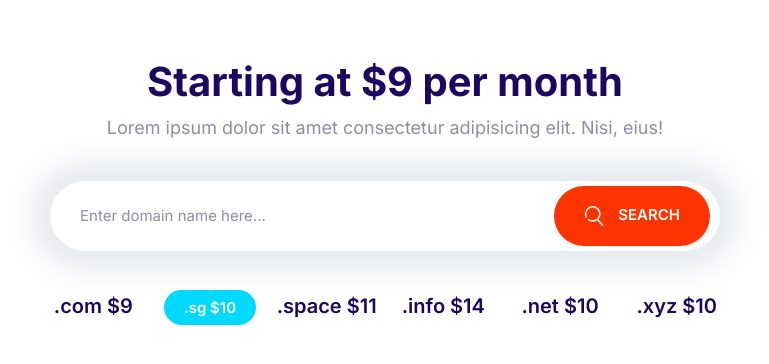
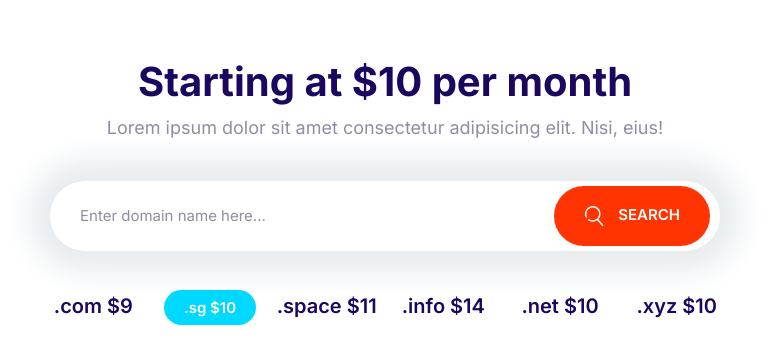
Before and after one commit to magriker/First_project, a website: page html/playgrond.html in a window 1280 px wide. Shown: the whole page, without its empty margins (255-1024 px from the left). Drawn offline with Linux system fonts and the light colour scheme.

Commit message:
Update the price from $9 to $10

```diff
--- a/html/playgrond.html
+++ b/html/playgrond.html
@@ -17,7 +17,7 @@
   <body>
     <section class="block container block-domain">
       <header class="block__header">
-        <h2 class="block__heading">Starting at $9 per month</h2>
+        <h2 class="block__heading">Starting at $10 per month</h2>
         <p>
           Lorem ipsum dolor sit amet consectetur adipisicing elit. Nisi, eius!
         </p>
```
